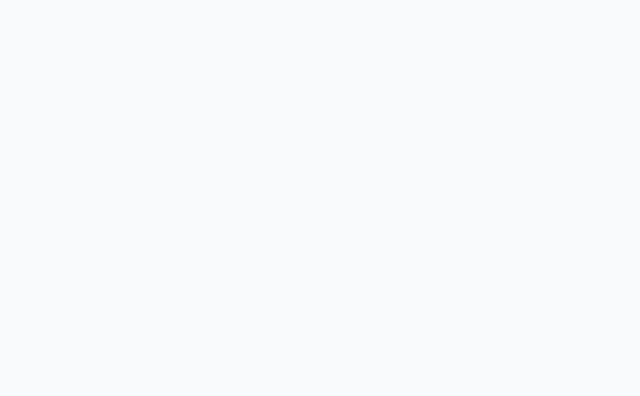
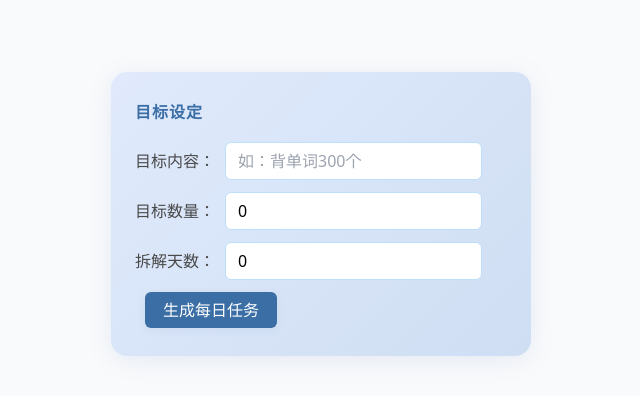
Before and after one commit to wangjiake/02Heal, a Nuxt app: page /target in a window 1280 px wide. Before the commit this address had no page. Shown: the top 396 px of the page, without its empty margins (319-959 px from the left). Built offline with nearby package versions, Linux system fonts and the light colour scheme.

Commit message:
新目标

```diff
--- /dev/null
+++ b/pages/target.vue
@@ -0,0 +1,210 @@
+<template>
+    <div class="target-page">
+        <h2>目标设定</h2>
+        <div>
+            <label>目标内容：</label>
+            <input v-model="goal" placeholder="如：背单词300个" />
+        </div>
+        <div>
+            <label>目标数量：</label>
+            <input type="number" v-model.number="total" min="1" />
+        </div>
+        <div>
+            <label>拆解天数：</label>
+            <input type="number" v-model.number="days" min="1" />
+        </div>
+        <button @click="generateTasks">生成每日任务</button>
+
+        <div v-if="tasks.length">
+            <h3>每日任务</h3>
+            <ul>
+                <li v-for="(task, idx) in tasks" :key="idx">
+                    第{{ idx + 1 }}天：{{ task.count }}个
+                    <button @click="toggleComplete(idx)">
+                        {{ task.completed ? '已完成' : '未完成' }}
+                    </button>
+                </li>
+            </ul>
+        </div>
+    </div>
+</template>
+
+<script setup>
+import { ref, watch, onMounted } from 'vue'
+
+const goal = ref('')
+const total = ref(0)
+const days = ref(0)
+const tasks = ref([])
+const today = ref(getToday())
+
+function getToday() {
+    const now = new Date()
+    return `${now.getFullYear()}-${now.getMonth() + 1}-${now.getDate()}`
+}
+
+// 本地存储键
+const STORAGE_KEY = 'target_data_v1'
+
+// 加载本地数据
+function loadData() {
+    const data = localStorage.getItem(STORAGE_KEY)
+    if (data) {
+        const parsed = JSON.parse(data)
+        goal.value = parsed.goal
+        total.value = parsed.total
+        days.value = parsed.days
+        tasks.value = parsed.tasks || []
+        today.value = parsed.today || getToday()
+        // 如果日期不是今天，重置当天完成状态
+        if (today.value !== getToday()) {
+            resetToday()
+            today.value = getToday()
+            saveData()
+        }
+    }
+}
+
+// 保存数据到本地
+function saveData() {
+    localStorage.setItem(STORAGE_KEY, JSON.stringify({
+        goal: goal.value,
+        total: total.value,
+        days: days.value,
+        tasks: tasks.value,
+        today: today.value
+    }))
+}
+
+// 生成每日任务
+function generateTasks() {
+    if (!goal.value || total.value <= 0 || days.value <= 0) {
+        alert('请填写完整信息')
+        return
+    }
+    const daily = Math.floor(total.value / days.value)
+    const remainder = total.value % days.value
+    tasks.value = []
+    for (let i = 0; i < days.value; i++) {
+        tasks.value.push({
+            count: i < remainder ? daily + 1 : daily,
+            completed: false
+        })
+    }
+    today.value = getToday()
+    saveData()
+}
+
+// 切换完成状态
+function toggleComplete(idx) {
+    tasks.value[idx].completed = !tasks.value[idx].completed
+    saveData()
+}
+
+// 重置当天完成状态
+function resetToday() {
+    const dayIdx = getDayIndex()
+    if (dayIdx >= 0 && dayIdx < tasks.value.length) {
+        tasks.value[dayIdx].completed = false
+    }
+}
+
+// 获取今天是第几天
+function getDayIndex() {
+    // 以目标生成当天为第1天
+    const startDate = new Date(today.value)
+    const now = new Date(getToday())
+    const diff = Math.floor((now - startDate) / (1000 * 60 * 60 * 24))
+    return diff < tasks.value.length ? diff : tasks.value.length - 1
+}
+
+// 监听数据变化自动保存
+watch([goal, total, days, tasks], saveData, { deep: true })
+
+// 0点自动刷新当天完成状态
+function setMidnightTimer() {
+    const now = new Date()
+    const nextMidnight = new Date(now.getFullYear(), now.getMonth(), now.getDate() + 1, 0, 0, 0)
+    const msToMidnight = nextMidnight - now
+    setTimeout(() => {
+        resetToday()
+        today.value = getToday()
+        saveData()
+        setMidnightTimer() // 递归设置下一天
+    }, msToMidnight)
+}
+
+onMounted(() => {
+    loadData()
+    setMidnightTimer()
+})
+</script>
+
+<style scoped>
+.target-page {
+    max-width: 420px;
+    margin: 40px auto;
+    padding: 28px 24px;
+    border-radius: 16px;
+    background: linear-gradient(135deg, #e0eafc 0%, #cfdef3 100%);
+    box-shadow: 0 4px 24px rgba(80, 120, 200, 0.12);
+}
+
+h2, h3 {
+    color: #3a6ea5;
+    margin-bottom: 18px;
+    font-weight: 600;
+    letter-spacing: 1px;
+}
+
+label {
+    display: inline-block;
+    width: 90px;
+    color: #4a4a4a;
+    font-weight: 500;
+}
+
+input {
+    margin-bottom: 12px;
+    padding: 6px 12px;
+    border: 1px solid #bcdffb;
+    border-radius: 6px;
+    outline: none;
+    transition: border-color 0.2s;
+}
+input:focus {
+    border-color: #3a6ea5;
+}
+
+button {
+    margin-left: 10px;
+    padding: 6px 18px;
+    border: none;
+    border-radius: 6px;
+    background: #3a6ea5;
+    color: #fff;
+    font-weight: 500;
+    cursor: pointer;
+    box-shadow: 0 2px 8px rgba(58, 110, 165, 0.08);
+    transition: background 0.2s;
+}
+button:hover {
+    background: #24548c;
+}
+
+ul {
+    padding-left: 0;
+}
+
+li {
+    list-style: none;
+    margin-bottom: 10px;
+    background: #f6fbff;
+    border-radius: 6px;
+    padding: 8px 12px;
+    box-shadow: 0 1px 4px rgba(80,120,200,0.04);
+    display: flex;
+    align-items: center;
+    justify-content: space-between;
+}
+</style>
```
